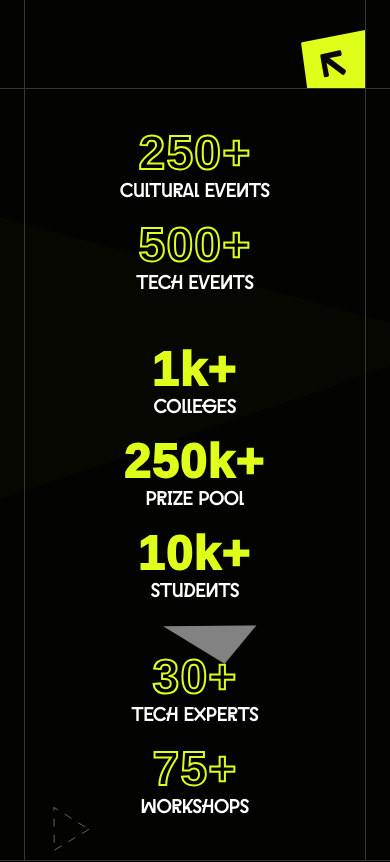
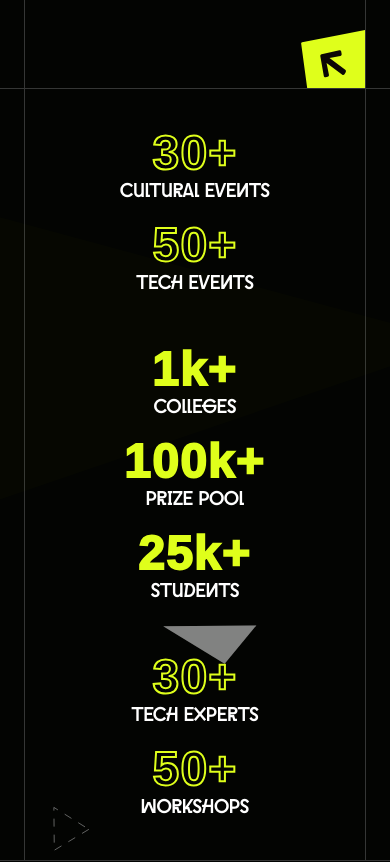
Before and after one commit to noah-johny/techletics-24, a Next.js app: page / in a window 390 px wide. Shown: the part 1820-2682 px from the top of the page. Built offline with nearby package versions, Linux system fonts and the light colour scheme; a web font is replaced by a local one.

Commit message:
Improved Events section UI and navbar responsiveness

```diff
--- a/app/_components/stats.tsx
+++ b/app/_components/stats.tsx
@@ -11,7 +11,7 @@ const Stats = () => {
         <div className="flex flex-wrap justify-evenly gap-4">
           <div className="flex min-w-[320px] flex-col px-2 text-center">
             <p className="text-stroke-primary font-secondary text-5xl font-extrabold tracking-wide text-transparent md:text-7xl lg:text-8xl">
-              250+
+              30+
             </p>
             <p className="text-xl lowercase text-secondary md:text-2xl">
               CULTURAL Events
@@ -20,7 +20,7 @@ const Stats = () => {
 
           <div className="flex min-w-[320px] flex-col px-2 text-center">
             <p className="text-stroke-primary font-secondary text-5xl font-extrabold tracking-wide text-transparent md:text-7xl lg:text-8xl">
-              500+
+              50+
             </p>
             <p className="text-xl lowercase text-secondary md:text-2xl">
               TECH Events
@@ -40,7 +40,7 @@ const Stats = () => {
 
           <div className="flex min-w-[320px] flex-col px-2 text-center">
             <p className="text-stroke-primary font-secondary text-5xl font-extrabold tracking-wide md:text-7xl lg:text-8xl">
-              250k+
+              100k+
             </p>
             <p className="text-xl lowercase text-secondary md:text-2xl">
               PRIZE POOL
@@ -49,7 +49,7 @@ const Stats = () => {
 
           <div className="flex min-w-[320px] flex-col px-2 text-center">
             <p className="text-stroke-primary font-secondary text-5xl font-extrabold tracking-wide md:text-7xl lg:text-8xl">
-              10k+
+              25k+
             </p>
             <p className="text-xl lowercase text-secondary md:text-2xl">
               STUDENTS
@@ -69,7 +69,7 @@ const Stats = () => {
 
           <div className="flex min-w-[320px] flex-col px-2 text-center">
             <p className="text-stroke-primary font-secondary text-5xl font-extrabold tracking-wide text-transparent md:text-7xl lg:text-8xl">
-              75+
+              50+
             </p>
             <p className="text-xl lowercase text-secondary md:text-2xl">
               WORKSHOPS
--- a/app/about/_components/committee.tsx
+++ b/app/about/_components/committee.tsx
@@ -138,7 +138,7 @@ export default function Committee() {
         },
         {
           role: "Frontend Developer",
-          name: "Alfrin J Poulouse",
+          name: "Alfrin Poulouse",
           localUrl: "/images/members/alfrin.png",
           cloudUrl:
             "https://firebasestorage.googleapis.com/v0/b/techletics-24-fe40e.appspot.com/o/members%2Falfrin.png?alt=media&token=36d25766-6020-4e29-8c75-bf4eae56a54e",
--- a/app/events/_components/events.tsx
+++ b/app/events/_components/events.tsx
@@ -40,23 +40,25 @@ const Events = () => {
 
   return (
     <SectionLayout>
-      <div className="flex flex-col gap-10">
+      <div className="flex flex-col justify-center gap-6 bg-tertiary py-6 font-primary text-secondary lg:py-12">
         <CustomText title>
           witness the&nbsp;
           <CustomText highlightedTitle>tech-culture&nbsp;</CustomText>
           extravaganza.
         </CustomText>
-        <div className="font-secondary text-sm sm:text-xl md:text-lg">
+
+        <CustomText description>
           Explore, Learn, and Enjoy: The Events of Techletics &apos;24
-        </div>
-        <div className="mx-auto hidden w-full max-w-[800px] items-center justify-between rounded-full border-2 border-primary p-2 font-primary text-lg text-primary md:flex lg:text-2xl">
+        </CustomText>
+
+        <div className="mx-auto mt-12 hidden w-full items-center justify-between rounded-full border border-primary p-2 font-primary text-lg lowercase tracking-wider text-primary md:flex lg:w-fit lg:text-xl">
           {branches.map((branch) => (
             <div
               key={branch}
               className={
                 activeTab === branch
-                  ? "rounded-full bg-primary px-4 py-1 text-tertiary lg:px-10"
-                  : "px-4 py-1 lg:px-10"
+                  ? "rounded-full bg-primary px-6 py-1 text-tertiary transition-all duration-300 ease-in-out lg:px-8"
+                  : "px-6 py-1 lg:px-8"
               }
               onClick={() => setActiveTab(branch)}
             >
@@ -64,9 +66,10 @@ const Events = () => {
             </div>
           ))}
         </div>
+
         <div className="md:hidden">
           <select
-            className="w-full rounded-full bg-primary px-4 py-2 font-primary text-xl text-tertiary"
+            className="w-full rounded-full bg-primary px-8 py-2 font-primary text-xl text-tertiary "
             onChange={(e) => setActiveTab(e.target.value)}
           >
             {branches.map((branch) => (
--- a/components/cards/committee-card.tsx
+++ b/components/cards/committee-card.tsx
@@ -29,7 +29,9 @@ export default function CommitteeCard({ info }: { info: Details }) {
           fetchPriority="high"
         />
         <div className="absolute bottom-0 flex w-full flex-col items-center justify-center bg-gradient-to-t from-black via-black to-transparent p-3 tracking-wide transition delay-200">
-          <span className="text-md font-primary sm:text-lg">{info.name}</span>
+          <span className="text-md font-primary text-secondary sm:text-lg">
+            {info.name}
+          </span>
           <span className="text-md text-center font-secondary capitalize text-primary sm:text-lg">
             {info.role}
           </span>
--- a/components/connect.tsx
+++ b/components/connect.tsx
@@ -28,9 +28,9 @@ const SocialConnect = () => {
             priority
           />
           <Image
-            src="/logos/advaya-logo.svg"
-            width={64}
-            height={64}
+            src="/logos/advaya-logo.png"
+            width={88}
+            height={88}
             alt="Advaya Logo"
             priority
           />
--- a/components/navbar.tsx
+++ b/components/navbar.tsx
@@ -147,11 +147,11 @@ const Navbar = () => {
 
       {/* Hamburger Menu */}
       {isOpen && (
-        <div className="z-0 flex h-screen w-full overflow-hidden bg-tertiary bg-modal-logo bg-cover bg-no-repeat lg:hidden">
+        <div className="z-0 flex h-screen w-full bg-modal-logo bg-cover bg-no-repeat lg:hidden">
           {/* Overlay */}
           <div className="absolute inset-0 z-[-1] bg-tertiary bg-opacity-85"></div>
           {/* Menu */}
-          <div className="relative right-10 z-0 gap-8 p-16 font-primary text-4xl text-secondary sm:gap-4 sm:p-24 sm:text-7xl">
+          <div className="relative right-10 z-0 gap-8 p-16 font-primary text-3xl text-secondary sm:gap-4 sm:p-24 sm:text-6xl">
             <CustomLink
               href="/"
               onMouseEnter={() => setShowCursor(false)}
```
Also changed, not shown: public/logos/advaya-logo.png (added).
